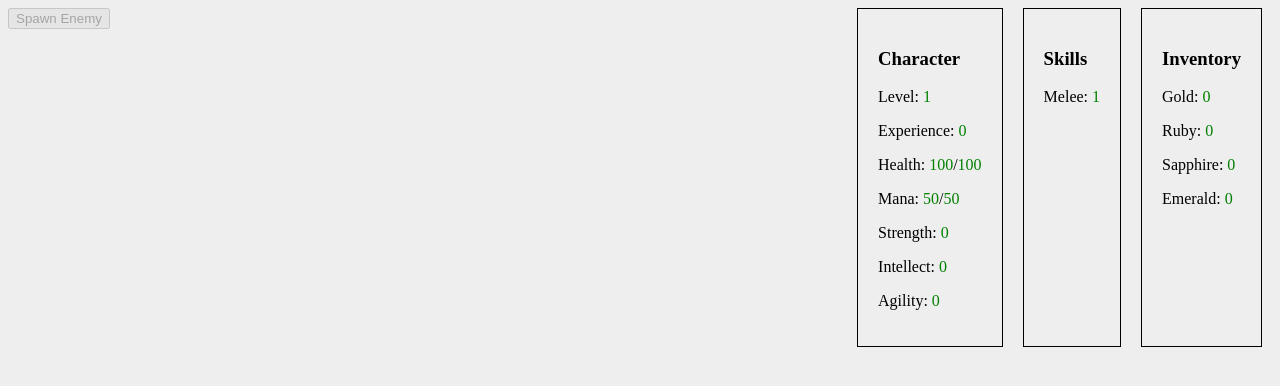
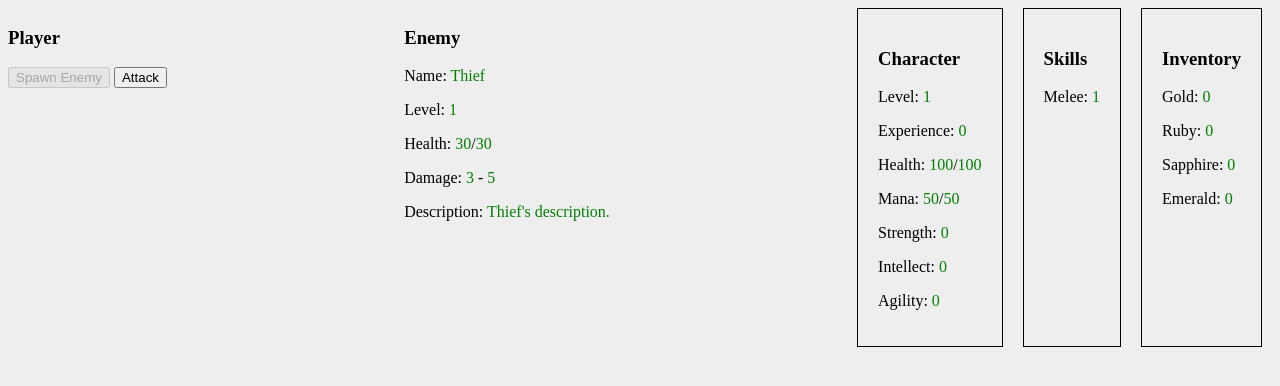
Before and after one commit to Quadrat1c/JS-RPG, a plain HTML site: page index.html in a window 1280 px wide. Both pictures are taken after a click on the button "Spawn Enemy". Drawn offline with Linux system fonts and the light colour scheme.

Commit message:
Add files via upload

```diff
--- a/enemy.js
+++ b/enemy.js
@@ -1,6 +1,6 @@
 let enemyTypes = [];
 
-function enemy(I, ename, hp, minDmg, maxDmg, exp, lvl) {
+function enemy(I, ename, hp, minDmg, maxDmg, exp, lvl, desc) {
     I = I || {};
     I.name = ename;
     I.health = hp;
@@ -8,9 +8,10 @@ function enemy(I, ename, hp, minDmg, maxDmg, exp, lvl) {
     I.maxDamage = maxDmg;
     I.experience = exp;
     I.level = lvl;
+    I.description = desc;
     I.type = 1;
     return I;
 }
 
-enemyTypes.push(enemy(0, "Thief", 30, 3, 5, 9, 1));
-enemyTypes.push(enemy(0, "Zombie", 15, 9, 14, 6, 1));
+enemyTypes.push(enemy(0, "Thief", 30, 3, 5, 9, 1, "Thief's description."));
+enemyTypes.push(enemy(0, "Zombie", 15, 9, 14, 6, 1, "Zombie's description."));
--- a/index.html
+++ b/index.html
@@ -6,7 +6,18 @@
     <body bgcolor="#1a1111">
     <main>
         <section>
+            <h3>Player</h3>
             <button id="btnSpawnEnemy" onclick="spawnEnemy()">Spawn Enemy</button>
+            <button id="btnAttack" onclick="attack()">Attack</button>
+        </section>
+        <section>
+            <h3>Enemy</h3>
+            <p>Name: <span id="eName"></span></p>
+            <p>Level: <span id="eLevel"></span></p>
+            <p>Health: <span id="eCurrentHealth"></span>/<span id="eMaxHealth"></span></p>
+            <p>Damage: <span id="eMinDmg"></span> - <span id="eMaxDmg"></span></p>
+            <p>Description: <span id="eDesc"></span></p>
+            <p><span id="enemySection"></span></p>
         </section>
         <section id="statistics">
             <div>
--- a/main.js
+++ b/main.js
@@ -1,16 +1,31 @@
 let tickCount = 0;
 let InBattle = false;
 
+let currentEnemyIndex;
+let currentEnemyHp = 0;
+
 function spawnEnemy() {
     let index = enemyTypes.length - 1;
-    let numGenerator = Math.round(Math.random()*index);
-    console.log(enemyTypes[numGenerator].name);
+    currentEnemyIndex = Math.round(Math.random()*index);
+    console.log(enemyTypes[currentEnemyIndex].name);
     document.getElementById('btnSpawnEnemy').disabled = true;
     InBattle = true;
+    currentEnemyHp = enemyTypes[currentEnemyIndex].health;
+    document.getElementById('eCurrentHealth').innerText = currentEnemyHp;
+    document.getElementById('eMaxHealth').innerText = currentEnemyHp;
+    document.getElementById('eName').innerText = enemyTypes[currentEnemyIndex].name;
+    document.getElementById('eLevel').innerText = enemyTypes[currentEnemyIndex].level;
+    document.getElementById('eMinDmg').innerText = enemyTypes[currentEnemyIndex].minDamage;
+    document.getElementById('eMaxDmg').innerText = enemyTypes[currentEnemyIndex].maxDamage;
+    document.getElementById('eDesc').innerText = enemyTypes[currentEnemyIndex].description;
     update();
 }
 
 function attack() {
+    document.getElementById('btnAttack').disabled = true;
+    console.log('attacking');
+
+    /*
     let selectedAbility;
 
     // lets get the current selected ability / radio button
@@ -29,6 +44,7 @@ function attack() {
     player2.health = player2.health - playerAttack;
     console.log(playerAttack);
     update();
+     */
 }
 
 // Updates ever tick or when an action happens
@@ -54,6 +70,11 @@ const update = () => {
 
     if (InBattle) {
         console.log('We are in battle.');
+
+
+        document.getElementById('btnAttack').disabled = false;
+    } else {
+        document.getElementById('btnAttack').disabled = true;
     }
     tickCount++;
 };
```
